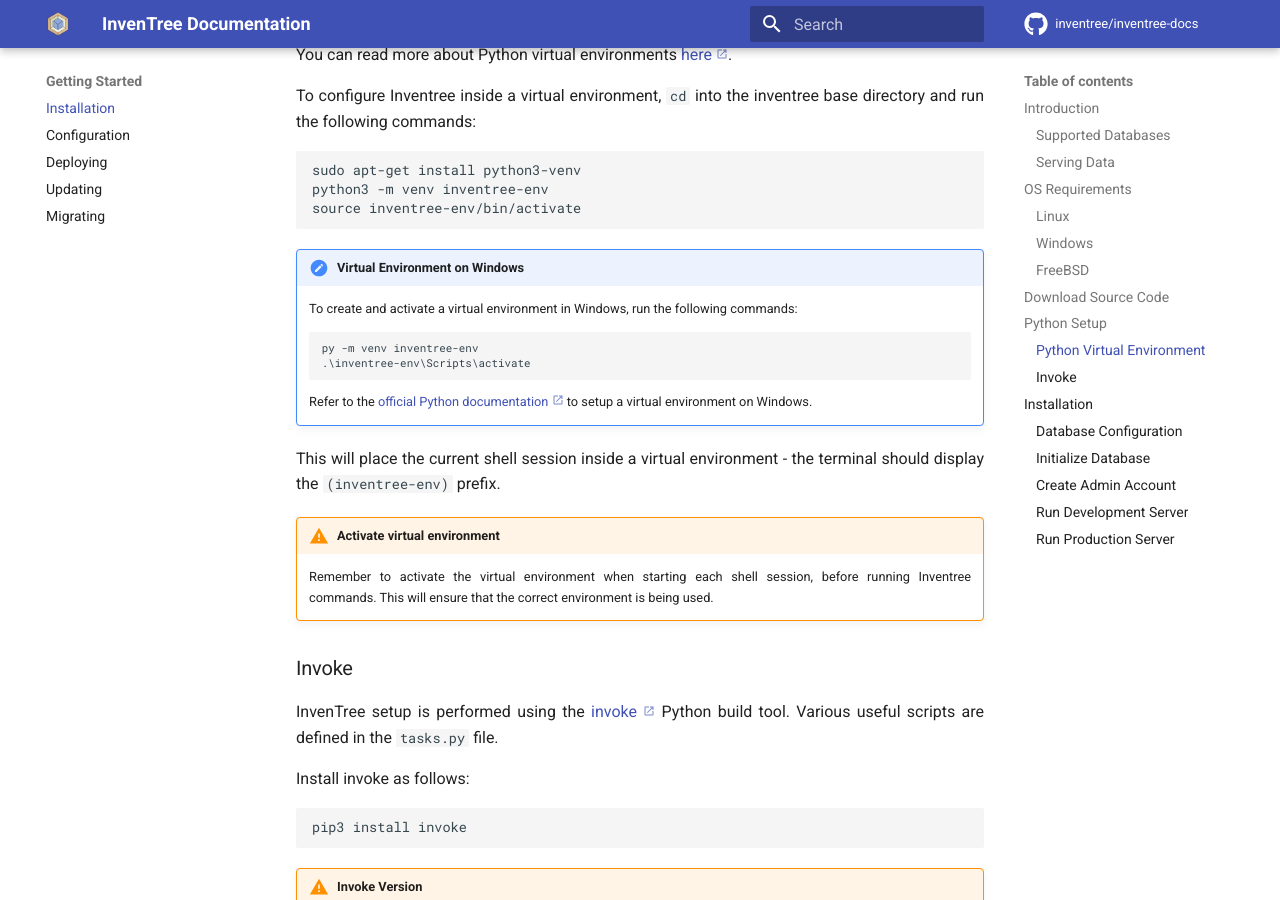
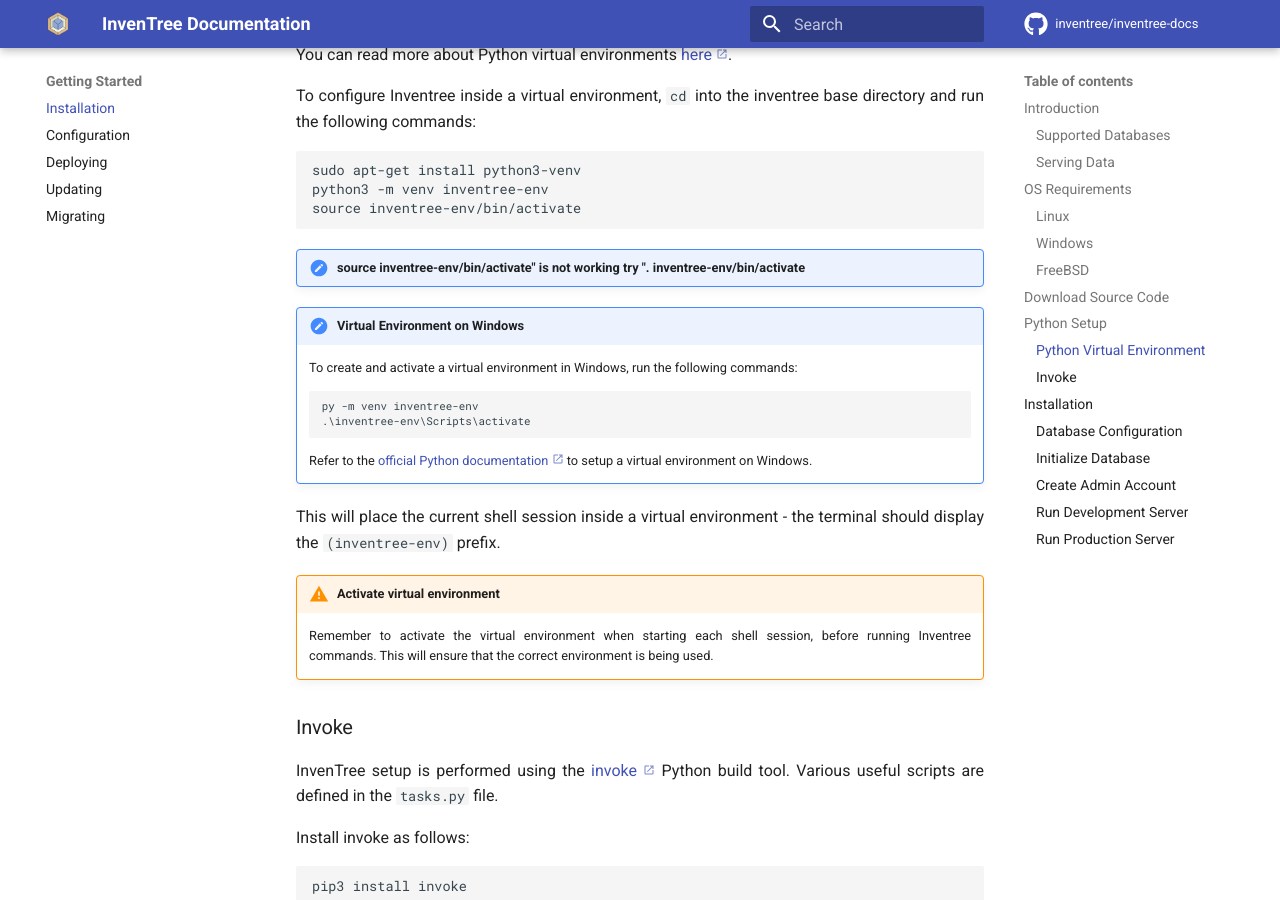
Before and after one commit to inventree/inventree-docs, an MkDocs documentation site: the page built from docs/start/install.md, in a window 1280 px wide and 900 px high, scrolled down 2901 px. Built offline with MkDocs 1.6.1 and Material for MkDocs 9.7.7, drawn with Linux system fonts in a browser that asks for light colours; a script that is not in the unit is left out; comment, search, counter and statistics services are not loaded.

Commit message:
Added Env activation option note
On some systems the source command is not available. Use of "." should help

````diff
--- a/docs/start/install.md
+++ b/docs/start/install.md
@@ -105,6 +105,8 @@
 source inventree-env/bin/activate
 ```
 
+!!! If "source inventree-env/bin/activate" is not working try ". inventree-env/bin/activate"
+
 !!! note "Virtual Environment on Windows"
 	To create and activate a virtual environment in Windows, run the following commands:
 	```
````
